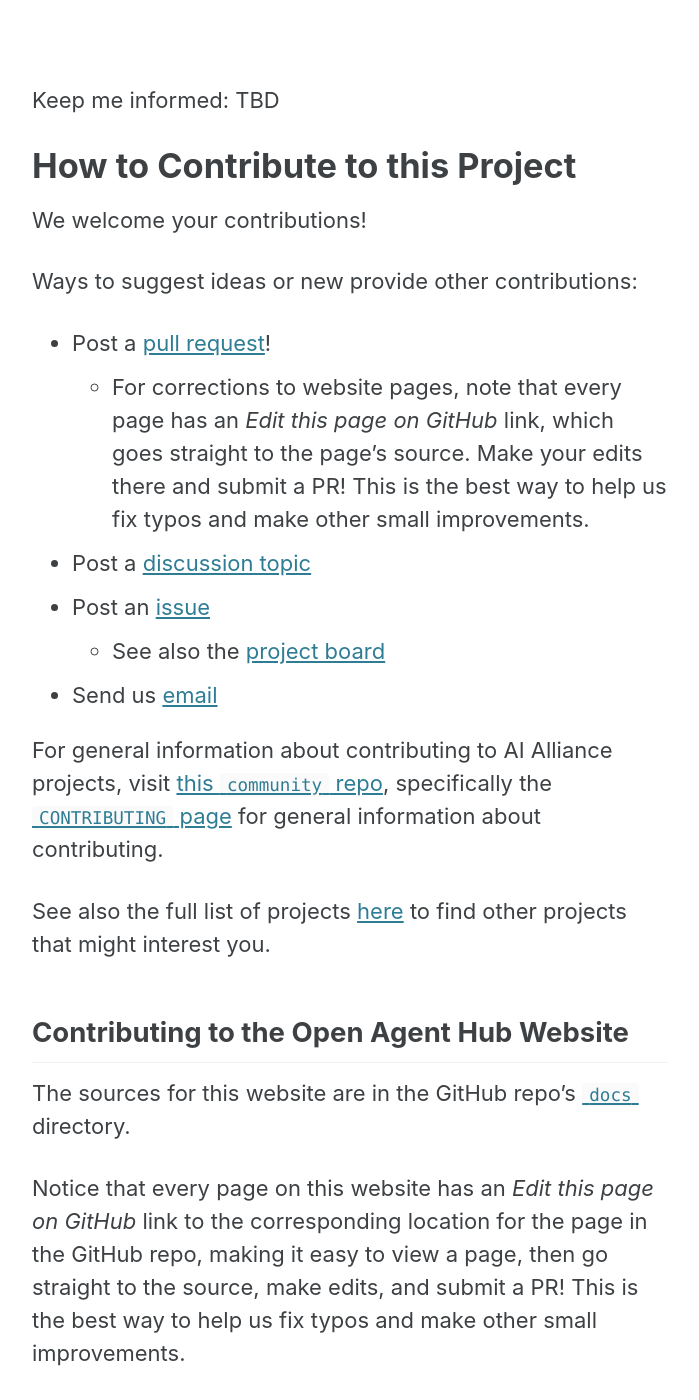
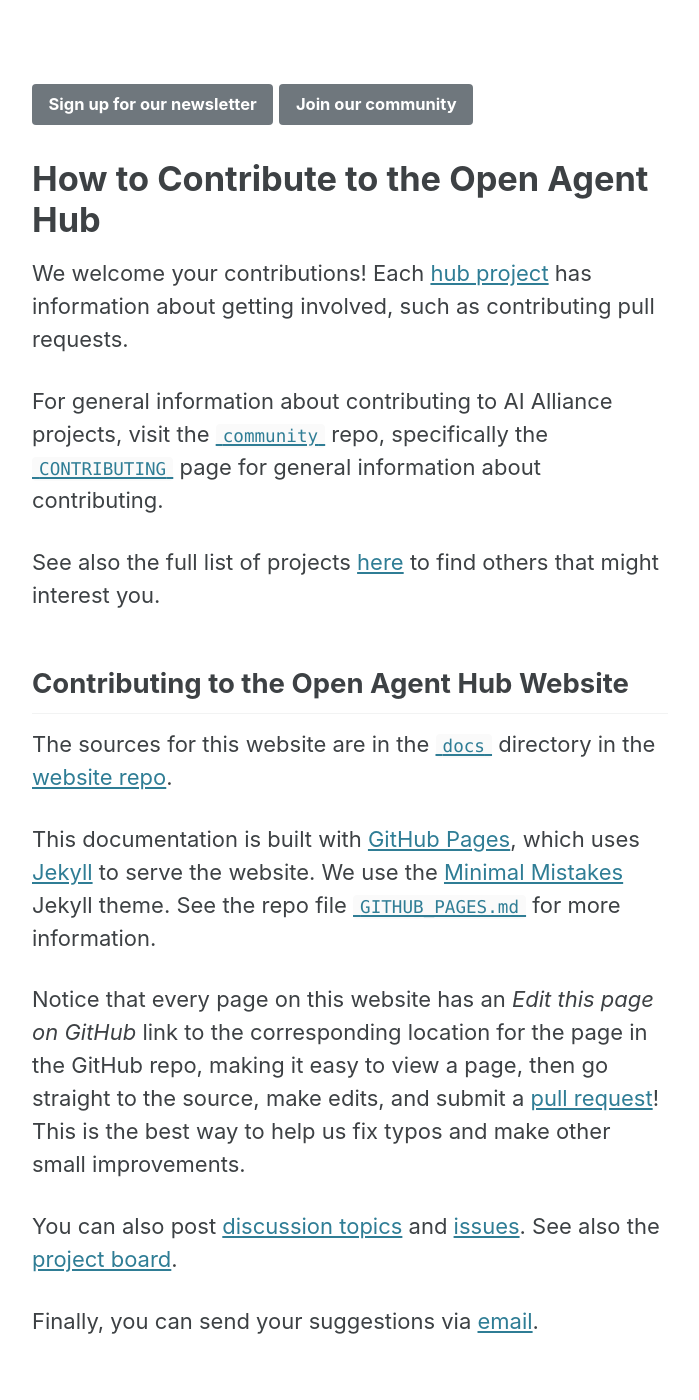
Before and after one commit to The-AI-Alliance/open-agent-hub, a Jekyll site: the page built from docs/contributing.markdown, in a window 1280 px wide and 1400 px high, scrolled down 390 px. Shown: the whole window, without its empty margins (290-989 px from the left). Built offline with Jekyll 4.4.1, drawn with Linux system fonts in a browser that asks for light colours; cached includes are drawn as plain includes; some of the changed text lies outside the part shown.

Commit message:
Finished V0.1.0.
Signed-off-by: Dean Wampler <dean.wampler@ibm.com>

```diff
--- a/docs/_config.yml
+++ b/docs/_config.yml
@@ -13,9 +13,15 @@
 # you will see them accessed via {{ site.title }}, {{ site.github_repo }}, and so on.
 # You can create any custom variable you would like, and they will be accessible
 # in the templates via {{ site.myvariable }}.
+
+### TODO: Some of the definitions here only apply to websites based on Read the Docs,
+### not Minimal Mistakes. Fix...
+
 title: "Open Agent Hub"
-owner: "The AI Alliance"
-email: contact@thealliance.ai
+owner:
+  name: "The AI Alliance"
+  website: https://www.aialliance.org
+  email: contact@thealliance.ai
 description: >- # this means to ignore newlines until "baseurl:"
   Tools, techniques, and domain-specific examples for building enterprise-grade, AI agent applications.
 baseurl: "/open-agent-hub" # the subpath of your site.
@@ -30,10 +36,19 @@ exclude: ["node_modules/", "*.gemspec", "*.gem", "Gemfile", "Gemfile.lock", "pac
 # to this site!
 glossaryurl: https://the-ai-alliance.github.io/glossary/glossary
 
+# Sing up for the newsletter URL:
+newsletter:
+  url: https://share.hsforms.com/2Pz_f9vVHRZailCMJ3kmOFQqmmqo
+
+community:
+  url: https://share.hsforms.com/12dRIKDc5SSGUENOtAstjMgqmmqo
+
 # Use minimal mistakes.
 # See https://mmistakes.github.io/minimal-mistakes/docs/quick-start-guide/#remote-theme-method
 # theme: minimal-mistakes-jekyll
 remote_theme: "mmistakes/minimal-mistakes@4.27.3"
+
+theme_url: https://mademistakes.com/work/jekyll-themes/minimal-mistakes/
 
 # Regression tests
 # By default, the pages in /docs/tests are excluded when the site is built.
@@ -74,19 +89,6 @@ search:
 # Enable or disable heading anchors
 heading_anchors: true
 
-# Aux links for the upper right navigation
-aux_links:
-  "The AI Alliance":
-    - "https://thealliance.ai"
-
-nav_external_links:
-  - title: "The AI Alliance repo for Open Agent Hub"
-    url: "https://github.com/The-AI-Alliance/open-agent-hub"
-    hide_icon: false
-
-# Makes Aux links open in a new tab. Default is false
-aux_links_new_tab: true
-
 # Sort order for navigation links
 # nav_sort: case_insensitive # default, equivalent to nil
 nav_sort: case_sensitive # Capital letters sorted before lowercase
@@ -104,7 +106,7 @@ back_to_top_text: "Back to the top"
 # Footer last edited timestamp
 last_edit_timestamp: true # show or hide edit time - page must have `last_modified_date` defined in the frontmatter
 last_edit_time_format: "%Y-%m-%d %H:%M %z" # uses ruby's time format: https://ruby-doc.org/stdlib-2.7.0/libdoc/time/rdoc/Time.html
-last_modified_timestamp: 2025-12-03
+last_modified_timestamp: 2025-12-04
 last_version: V0.1.0
 
 # Custom: Add the range of years for the copyright here. This is done here,
@@ -113,7 +115,7 @@ last_version: V0.1.0
 copyright:
   title: "The AI Alliance"
   years: 2024-2026
-  url: https://thealliance.ai
+  url: https://www.aialliance.org
   target: aia
 
 atom_feed:
--- a/docs/_data/navigation.yml
+++ b/docs/_data/navigation.yml
@@ -4,9 +4,7 @@ main:
     url: https://github.com/The-AI-Alliance/open-agent-hub
     target: _open_agent_hub_git
     icon_class: "fa-github"
+  - title: "Get Involved"
+    url: /contributing/
   - title: "About"
     url: /about/
-  - title: "Get Involved"
-    url: /contributing/
-  # - title: "Sitemap"
-  #   url: /sitemap/
--- a/docs/_includes/footer.html
+++ b/docs/_includes/footer.html
@@ -32,4 +32,4 @@
 <div class="page__footer-copyright">&copy; {{ site.copyright.years }} <a href="{{ site.copyright.url | default: site.url }}"
   {% if site.copyright.description %} title="{{ site.copyright.description }}"{% endif %}
   {% if site.copyright.target %} target="{{ site.copyright.target }}"{% endif %}
-  >{{ site.copyright.title | default: site.owner | escape_once | strip }}</a>. {{ site.data.ui-text[site.locale].powered_by | default: "Powered by" }} <a href="https://jekyllrb.com" rel="nofollow" target="jekyll">Jekyll</a> &amp; <a href="https://mademistakes.com/work/jekyll-themes/minimal-mistakes/" rel="nofollow" target="mm">Minimal Mistakes</a>.</div>
+  >{{ site.copyright.title | default: site.owner.name | escape_once | strip }}</a>. {{ site.data.ui-text[site.locale].powered_by | default: "Powered by" }} <a href="https://jekyllrb.com" target="jekyll">Jekyll</a> &amp; <a href="{{ site.theme_url }}" target="mm">Minimal Mistakes</a>.</div>
--- a/docs/contributing.markdown
+++ b/docs/contributing.markdown
@@ -17,46 +18,24 @@ The link may be used as a "default" in various places.
 {% endcomment %}
 <a name="join-this-project"></a>
 
-Keep me informed: TBD
+{% if site.newsletter %}[Sign up for our newsletter]({{ site.newsletter.url }}){:target="newsletter" .btn .btn--primary}{% endif %} {% if site.community %}[Join our community]({{ site.community.url }}){:target="community" .btn .btn--primary}{% endif %}
 
-# How to Contribute to this Project
+# How to Contribute to the Open Agent Hub
 
-We welcome your contributions!
+We welcome your contributions! Each [hub project]({{site.baseurl}}/) has information about getting involved, such as contributing pull requests.
 
-Ways to suggest ideas or new provide other contributions:
-* Post a [pull request](https://github.com/The-AI-Alliance/open-agent-hub/pulls){:target="prs"}!
-	* For corrections to website pages, note that every page has an _Edit this page on GitHub_ link, which goes straight to the page's source. Make your edits there and submit a PR! This is the best way to help us fix typos and make other small improvements.
-* Post a [discussion topic](https://github.com/The-AI-Alliance/open-agent-hub/discussions){:target="discussions"}
-* Post an [issue](https://github.com/The-AI-Alliance/open-agent-hub/issues){:target="issues"}
-	* See also the [project board](https://github.com/orgs/The-AI-Alliance/projects/41){:target="dashboard"}
-* Send us [email](mailto:contact@thealliance.ai?subject=Questions about the Open Agent Hub)
+For general information about contributing to AI Alliance projects, visit the [`community`](https://github.com/The-AI-Alliance/community/){:target="community"} repo, specifically the [`CONTRIBUTING`](https://github.com/The-AI-Alliance/community/blob/main/CONTRIBUTING.md){:target="community"} page for general information about contributing.
 
-For general information about contributing to AI Alliance projects, visit [this `community` repo](https://github.com/The-AI-Alliance/community/){:target="community"}, specifically the [`CONTRIBUTING` page](https://github.com/The-AI-Alliance/community/blob/main/CONTRIBUTING.md){:target="community"} for general information about contributing.
-
-See also the full list of projects [here](https://the-ai-alliance.github.io/){:target="aia-github"} to find other projects that might interest you.
-
-{% comment %}
-
-## Join this Project Work Group
-
-Want to help us drive the evolution of this project? Please join our work group.
-
-Use the form on the Alliance's [Become a collaborator](https://thealliance.ai/become-a-collaborator){:target="join-collab"} page to let us know your interests.
-
-Check these boxes on the form:
-
-- [ ] TODO
-
-In the &ldquo;Message&rdquo; box mention this project, **Open Agent Hub**, and add anything else you would like us to know.
-
-If your organization would like to join the AI Alliance, go [here](https://thealliance.ai/membership){:target="join-org"}.
-
-{% endcomment %}
+See also the full list of projects [here](https://the-ai-alliance.github.io/){:target="aia-github"} to find others that might interest you.
 
 ## Contributing to the Open Agent Hub Website
 
-The sources for this website are in the GitHub repo's [`docs`](https://github.com/The-AI-Alliance/open-agent-hub/tree/main/docs){:target="repo-docs"} directory.
+The sources for this website are in the [`docs`](https://github.com/The-AI-Alliance/open-agent-hub/tree/main/docs){:target="repo-docs"} directory in the [website repo](https://github.com/The-AI-Alliance/open-agent-hub/tree/main){:target="repo"}.
 
-Notice that every page on this website has an _Edit this page on GitHub_ link to the corresponding location for the page in the GitHub repo, making it easy to view a page, then go straight to the source, make edits, and submit a PR! This is the best way to help us fix typos and make other small improvements.
+This documentation is built with [GitHub Pages](https://pages.github.com/){:target="github-pages"}, which uses [Jekyll](https://github.com/jekyll/jekyll){:target="gh-jekyll"} to serve the website. We use the [Minimal Mistakes]({{ site.theme_url }}){:target="mm"} Jekyll theme. See the repo file [`GITHUB_PAGES.md`](https://github.com/The-AI-Alliance/open-agent-hub/tree/main/GITHUB_PAGES.md){:target="_blank"} for more information.
 
-This documentation is built with [GitHub Pages](https://pages.github.com/){:target="github-pages"}, which uses [Jekyll](https://github.com/jekyll/jekyll){:target="gh-jekyll"} to serve the website. We use the [Just the Docs](https://just-the-docs.github.io/just-the-docs/){:target="just-the-docs"} Jekyll theme. See the repo file [`GITHUB_PAGES.md`](https://github.com/The-AI-Alliance/open-agent-hub/tree/main/GITHUB_PAGES.md){:target="_blank"} for more information.
+Notice that every page on this website has an _Edit this page on GitHub_ link to the corresponding location for the page in the GitHub repo, making it easy to view a page, then go straight to the source, make edits, and submit a [pull request](https://github.com/The-AI-Alliance/open-agent-hub/pulls){:target="prs"}! This is the best way to help us fix typos and make other small improvements.
+
+You can also post [discussion topics](https://github.com/The-AI-Alliance/open-agent-hub/discussions){:target="discussions"} and [issues](https://github.com/The-AI-Alliance/open-agent-hub/issues){:target="issues"}. See also the [project board](https://github.com/orgs/The-AI-Alliance/projects/41){:target="dashboard"}.
+
+Finally, you can send your suggestions via [email](mailto:contact@thealliance.ai?subject=Questions about the Open Agent Hub).
```
Also changed, not shown: other parts of docs/contributing.markdown (+2 -1 lines), GITHUB_PAGES.md (+2 -2 lines), docs/about.markdown (+9 -4 lines).
